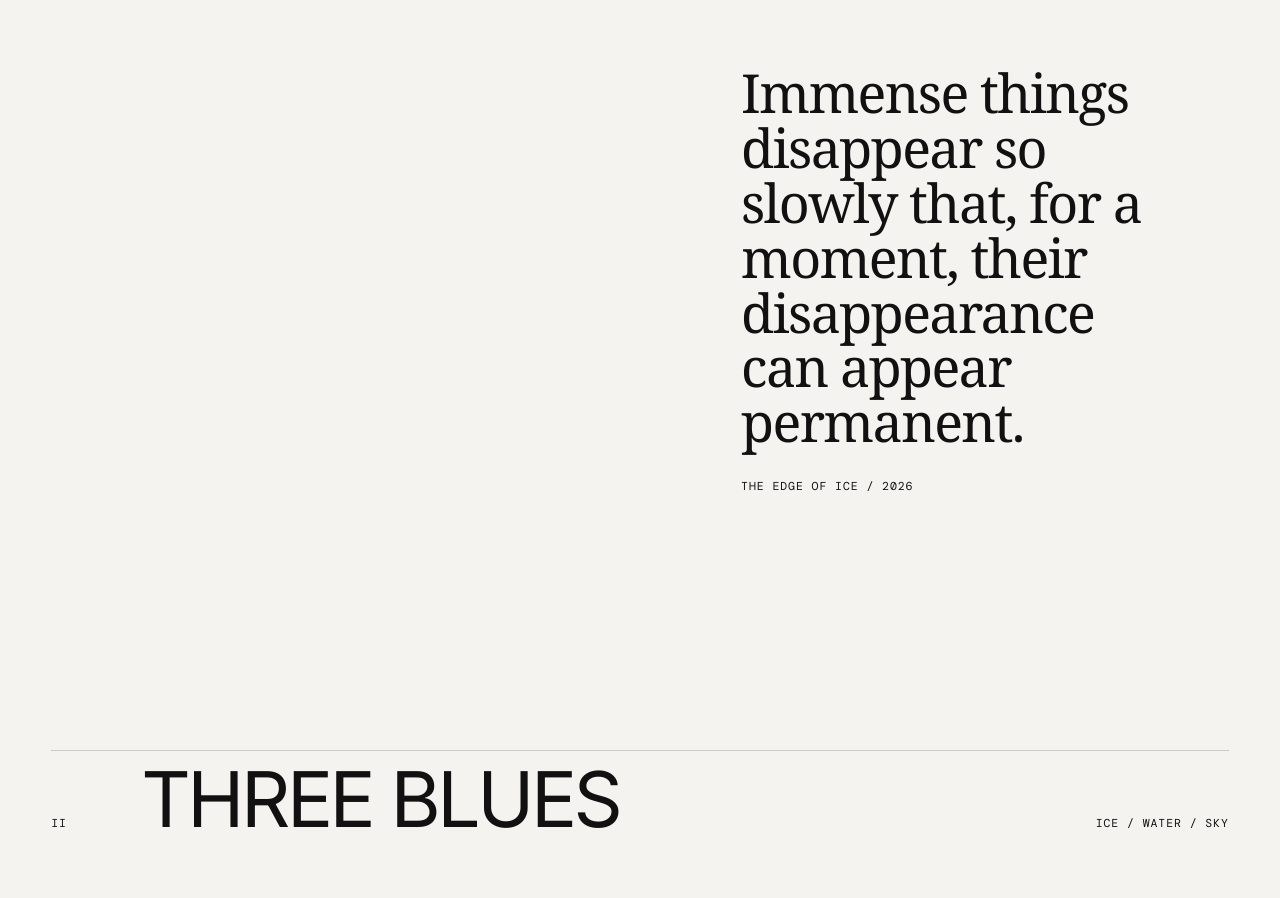
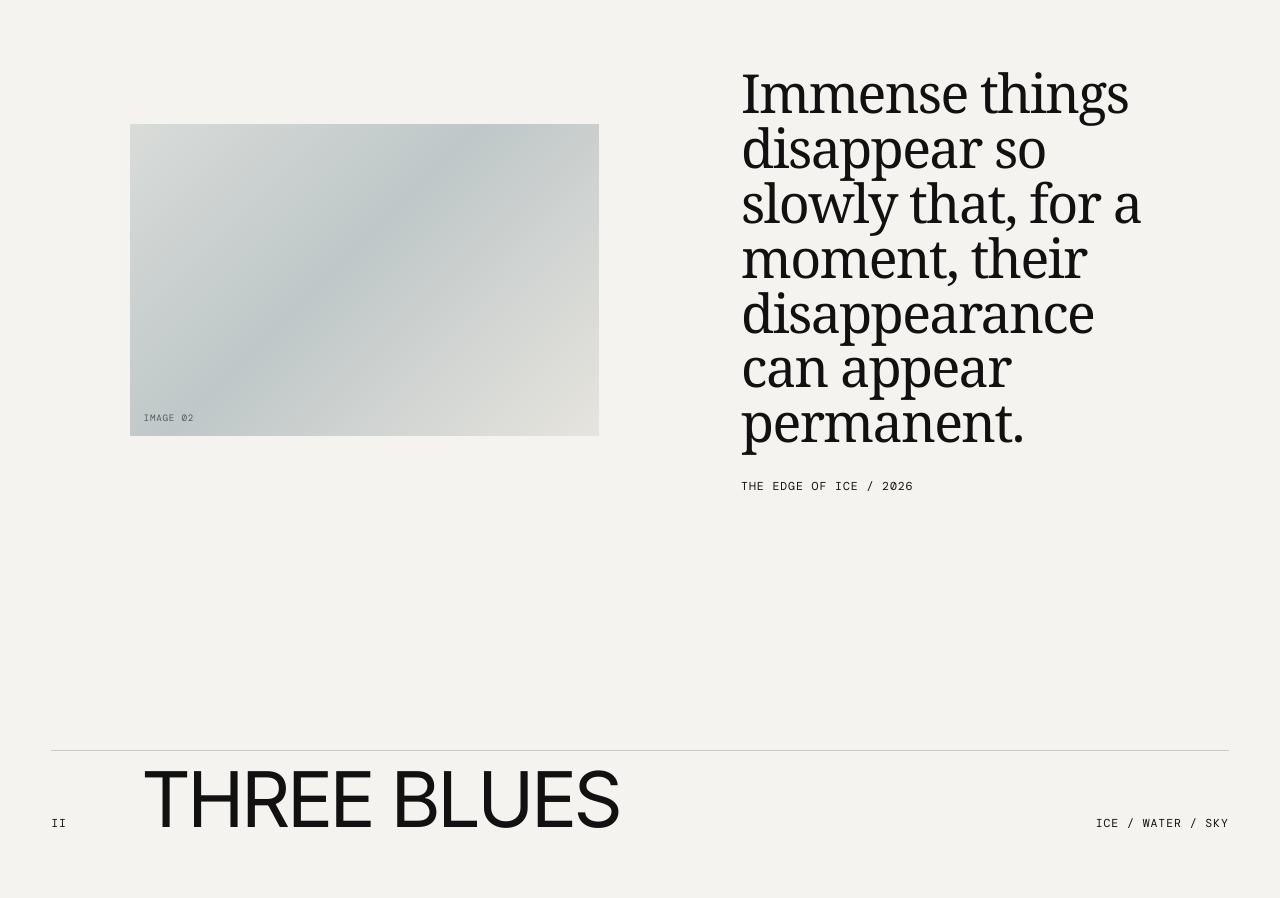
Before and after one commit to dianondmi26-glitch/yingqi-photography, a plain HTML site: page index.html in a window 1280 px wide. Shown: the part 2880-3778 px from the top of the page. Drawn offline with nearby package versions, Linux system fonts and the light colour scheme; a web font is replaced by a local one.

Commit message:
Update style.css

```diff
--- a/style.css
+++ b/style.css
@@ -191,7 +191,9 @@ a {
 .portrait { aspect-ratio: 4 / 5; }
 .tall { aspect-ratio: 3 / 4; }
 .medium { aspect-ratio: 4 / 3; }
-
+.horizontal-photo {
+  aspect-ratio: 3 / 2;
+}
 .caption-row {
   display: grid;
   grid-template-columns: 1fr 1fr 1fr;
```
